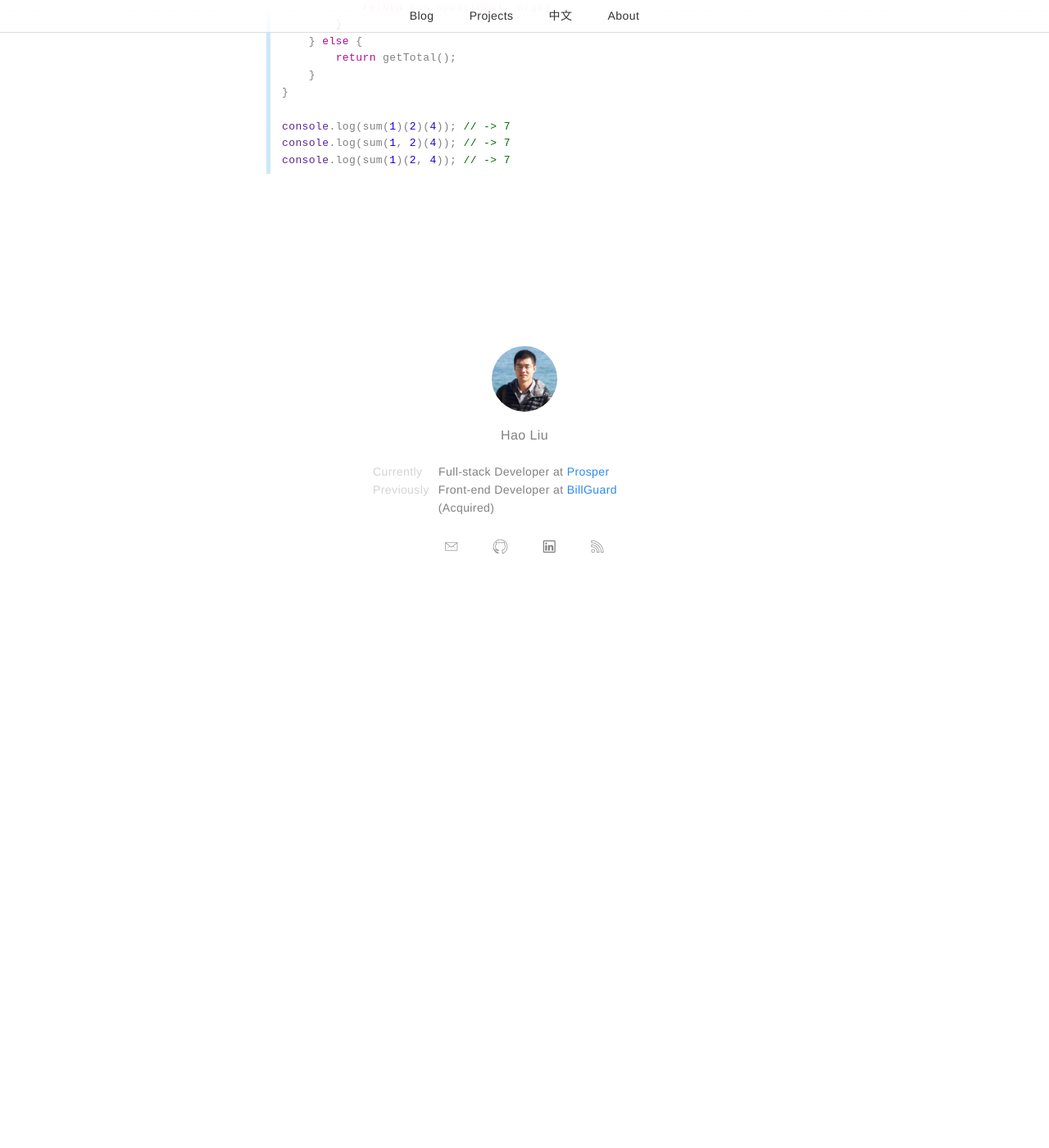
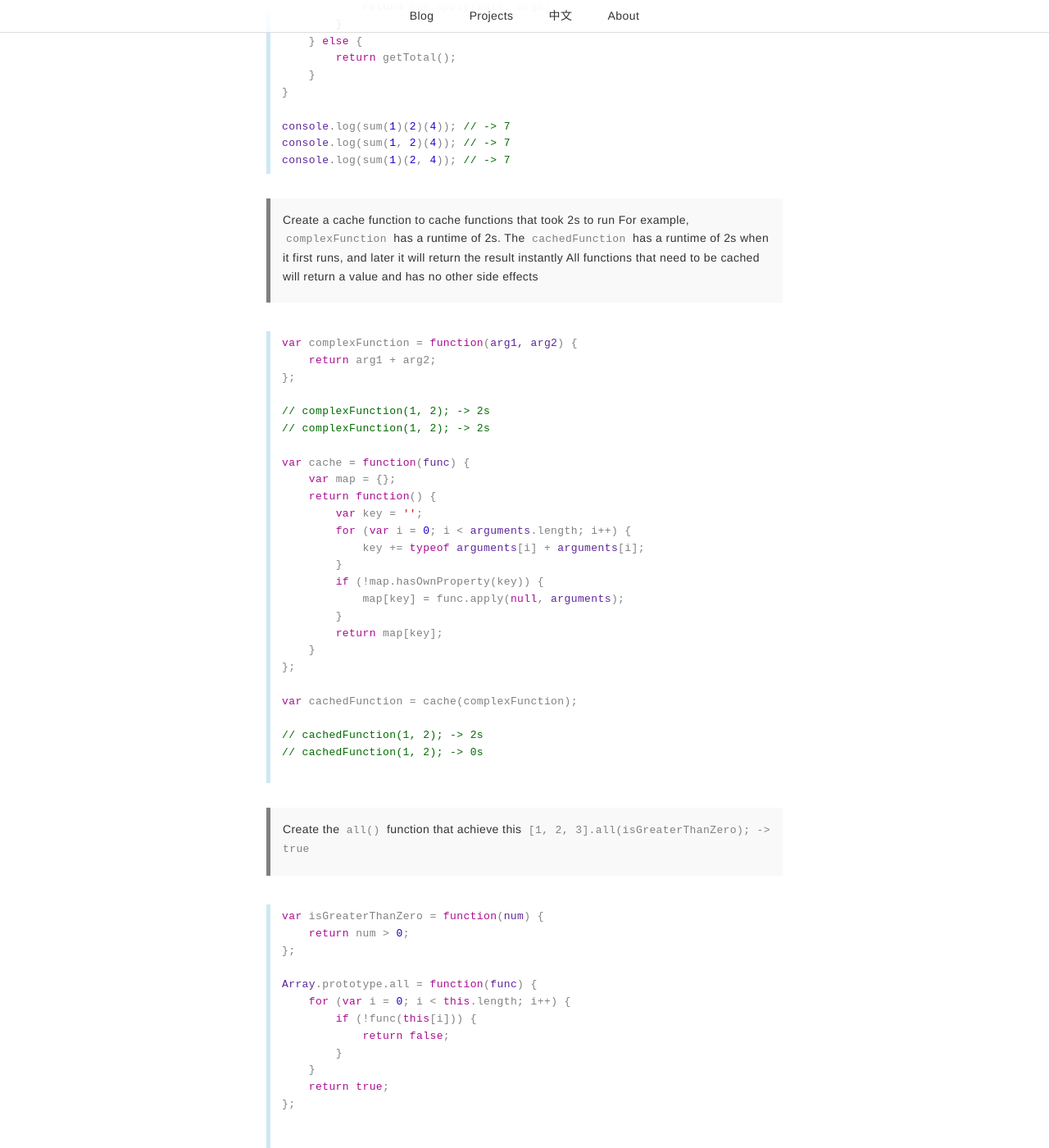
Before and after one commit to fuermosi777/fuermosi777.github.io, a Jekyll site: the page built from _posts/English/2016-08-01-some-brain-burning-javascript-questions.md, in a window 1280 px wide and 1400 px high, scrolled down 1469 px. Shown: the whole window at 82% size. Built offline with Jekyll 4.4.1, drawn with Linux system fonts in a browser that asks for light colours; comment, search, counter and statistics services are not loaded; before the commit the page ends 2212 px from its top, so only the background shows below that; some of the changed text lies outside the part shown.

Commit message:
update js

````diff
--- a/_posts/English/2016-08-01-some-brain-burning-javascript-questions.md
+++ b/_posts/English/2016-08-01-some-brain-burning-javascript-questions.md
@@ -79,3 +79,57 @@ console.log(sum(1)(2)(4)); // -> 7
 console.log(sum(1, 2)(4)); // -> 7
 console.log(sum(1)(2, 4)); // -> 7
 ```
+
+> Create a cache function to cache functions that took 2s to run
+> For example, `complexFunction` has a runtime of 2s. The `cachedFunction` has a runtime of 2s when it first runs, and later it will return the result instantly
+> All functions that need to be cached will return a value and has no other side effects
+
+```javascript
+var complexFunction = function(arg1, arg2) {
+    return arg1 + arg2;
+};
+
+// complexFunction(1, 2); -> 2s
+// complexFunction(1, 2); -> 2s
+
+var cache = function(func) {
+    var map = {};
+    return function() {
+        var key = '';
+        for (var i = 0; i < arguments.length; i++) {
+            key += typeof arguments[i] + arguments[i];
+        }
+        if (!map.hasOwnProperty(key)) {
+            map[key] = func.apply(null, arguments);
+        }
+        return map[key];
+    }
+};
+
+var cachedFunction = cache(complexFunction);
+
+// cachedFunction(1, 2); -> 2s
+// cachedFunction(1, 2); -> 0s
+
+```
+
+> Create the `all()` function that achieve this `[1, 2, 3].all(isGreaterThanZero); -> true`
+
+```javascript
+var isGreaterThanZero = function(num) {
+    return num > 0;
+};
+
+Array.prototype.all = function(func) {
+    for (var i = 0; i < this.length; i++) {
+        if (!func(this[i])) {
+            return false;
+        }
+    }
+    return true;
+};
+
+
+[1, 2, 3].all(isGreaterThanZero); // true
+[-1, 2, 3].all(isGreaterThanZero); // false
+```
````
